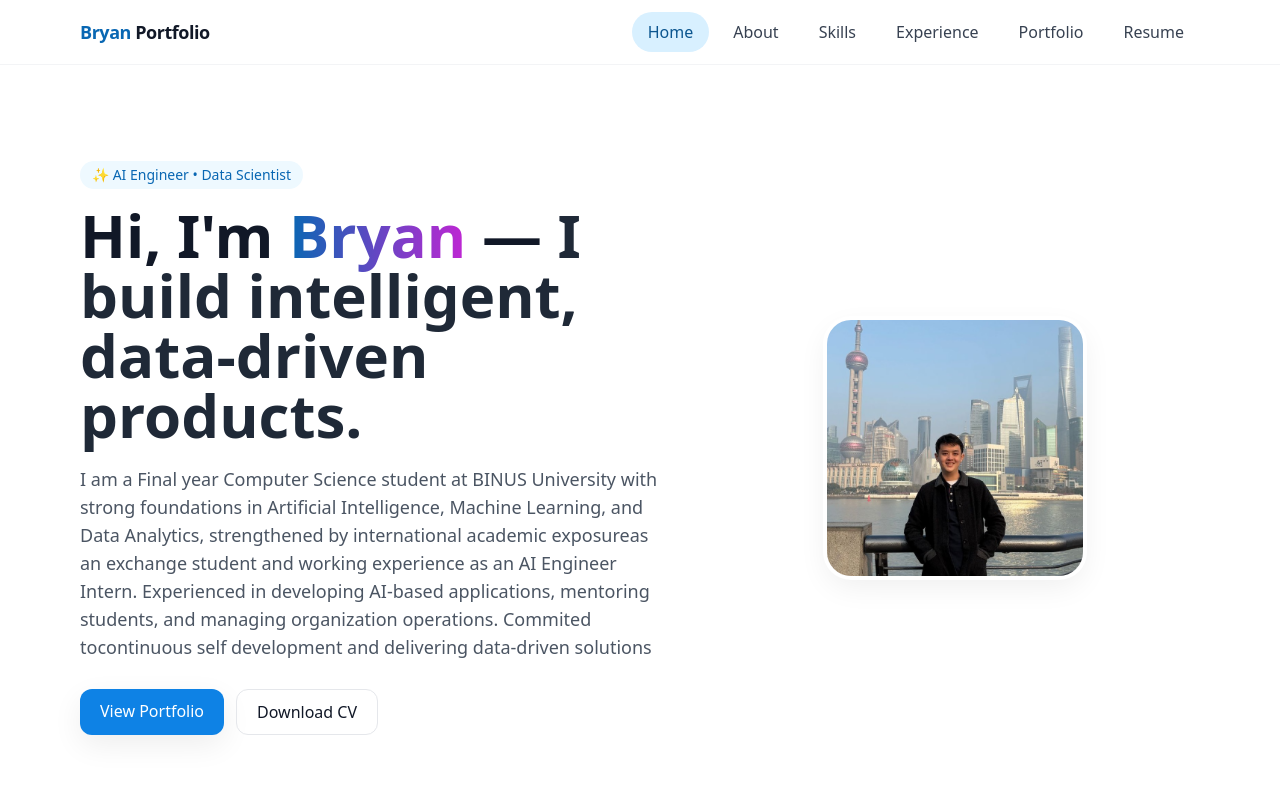
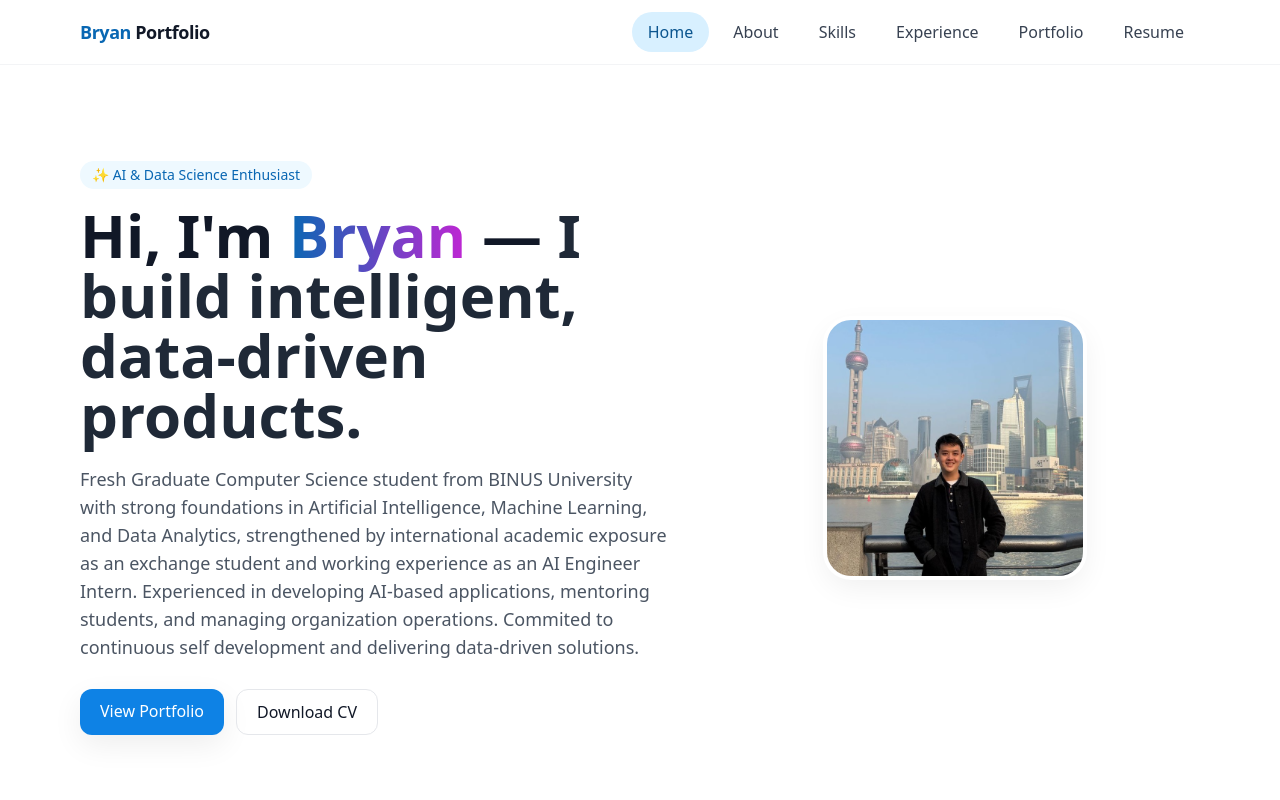
Before and after one commit to bryanmyer2505/bryan-portofolio, a React (Vite) app: page / in a window 1280 px wide. Shown: the top 800 px of the page. Built offline with nearby package versions, Linux system fonts and the light colour scheme.

Commit message:
Update content 08/06/2026

```diff
--- a/src/data.js
+++ b/src/data.js
@@ -3,7 +3,7 @@ import { image, link } from "framer-motion/client";
 export const profile={
   name:"Bryan Myer Setiawan",
   title:"AI Engineer | Data Scientist",
-  about:"I am a Final year Computer Science student at BINUS University with strong foundations in Artificial Intelligence, Machine Learning, and Data Analytics, strengthened by international academic exposureas an exchange student and working experience as an AI Engineer Intern. Experienced in developing AI-based applications, mentoring students, and managing organization operations. Commited tocontinuous self development and delivering data-driven solutions",
+  about:"Fresh Graduate Computer Science student from BINUS University with strong foundations in Artificial Intelligence, Machine Learning, and Data Analytics, strengthened by international academic exposure as an exchange student and working experience as an AI Engineer Intern. Experienced in developing AI-based applications, mentoring students, and managing organization operations. Commited to continuous self development and delivering data-driven solutions.",
   location:"Apt. Mediterania Gajah Mada, Jl. Gajah Mada No. 174, Jakarta",
   email:"bryanmyersetiawan@gmail.com",
   phone:"+62 818 409 888",
@@ -15,14 +15,14 @@ export const profile={
 };
 
 export const skills={
-  technical:["Python","Jupyter Notebook","Computer Vision","Natural Language Processing","ML/DL","SQL & Data Analytics","Cloud Technology","Flask","React Native"],
+  technical:["Python","Jupyter Notebook","Computer Vision","Natural Language Processing","ML/DL","SQL & Data Analytics","Cloud Technology","Flask","ReactJa"],
   mathematics:["Calculus","Statistics"],
   soft:["Leadership","Time Management","Critical Thinking","Problem Solving","Project Management"],
-  linguistics:["English", "Bahasa Indonesia","Mandarin"]
+  linguistics:["English", "Bahasa Indonesia","Mandarin", "Dutch"]
 };
 
 export const education=[
-  {school:"BINUS University, Alam Sutera — Computer Science Global Class",period:"2022 — Present",note:"GPA: 3.79 / 4.00"},
+  {school:"BINUS University, Alam Sutera — Computer Science Global Class",period:"2022 — Present",note:"GPA: 3.83 / 4.00"},
   {school:"Xi’an Jiaotong-Liverpool University — Exchange (Spring 2025)",period:"2025",note:""},
   {school:"SMA Karangturi, Semarang — Mathematics and Science",period:"2019 — 2022",note:"Final Score: 90 / 100"}
 ];
@@ -132,6 +132,11 @@ export const experience = {
 };
 
 export const projects=[
+  {title:"NLP - AI-Based Client-Company Match Predictor",
+    description:"Analyzing client and company profiles to predict match suitability using LLM and NLP models.",
+    tags:["NLP","ML", "LLM", "Data Analysis", 'RAG'],
+    links:[{label:"Github Repository",url:"https://github.com/bryanmyer2505/AI-client-candidate-match-predictor"}]
+  },
   {title:"Computer Vision — Dataset & Reporting",
     description:"Applied CV techniques and contributed to dataset curation and reporting.",
     tags:["Computer Vision","ML"],
--- a/src/pages/Home.jsx
+++ b/src/pages/Home.jsx
@@ -7,7 +7,7 @@ export default function Home(){
     <section className="section grid md:grid-cols-[1.2fr,1fr] gap-10 items-center">
       <div>
         <div className="inline-flex items-center gap-2 px-3 py-1 rounded-full bg-brand-50 text-brand-700 text-sm font-medium mb-4">
-          ✨ AI Engineer • Data Scientist
+          ✨ AI & Data Science Enthusiast
         </div>
 
         <h1 className="text-4xl md:text-6xl font-extrabold leading-tight">
```
Also changed, not shown: 1 other file (tests, documents, lock files or other folders).
